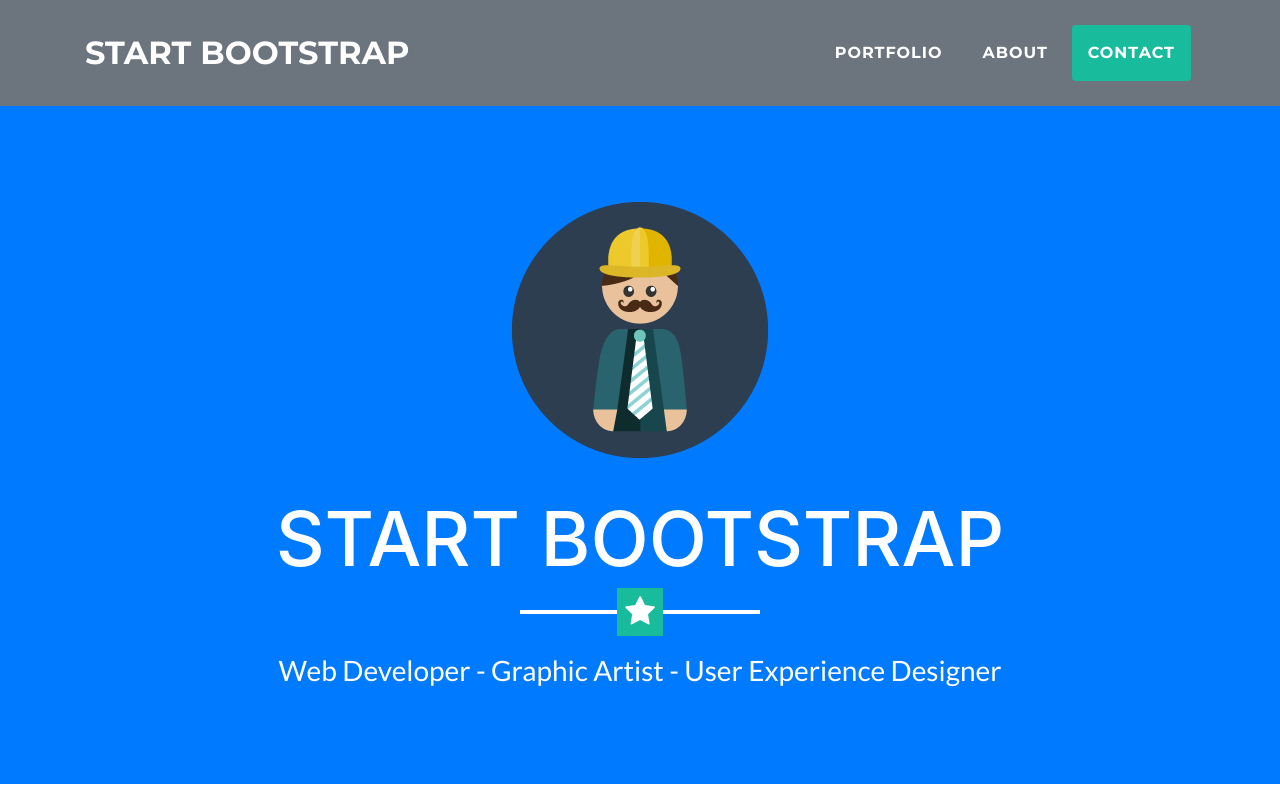
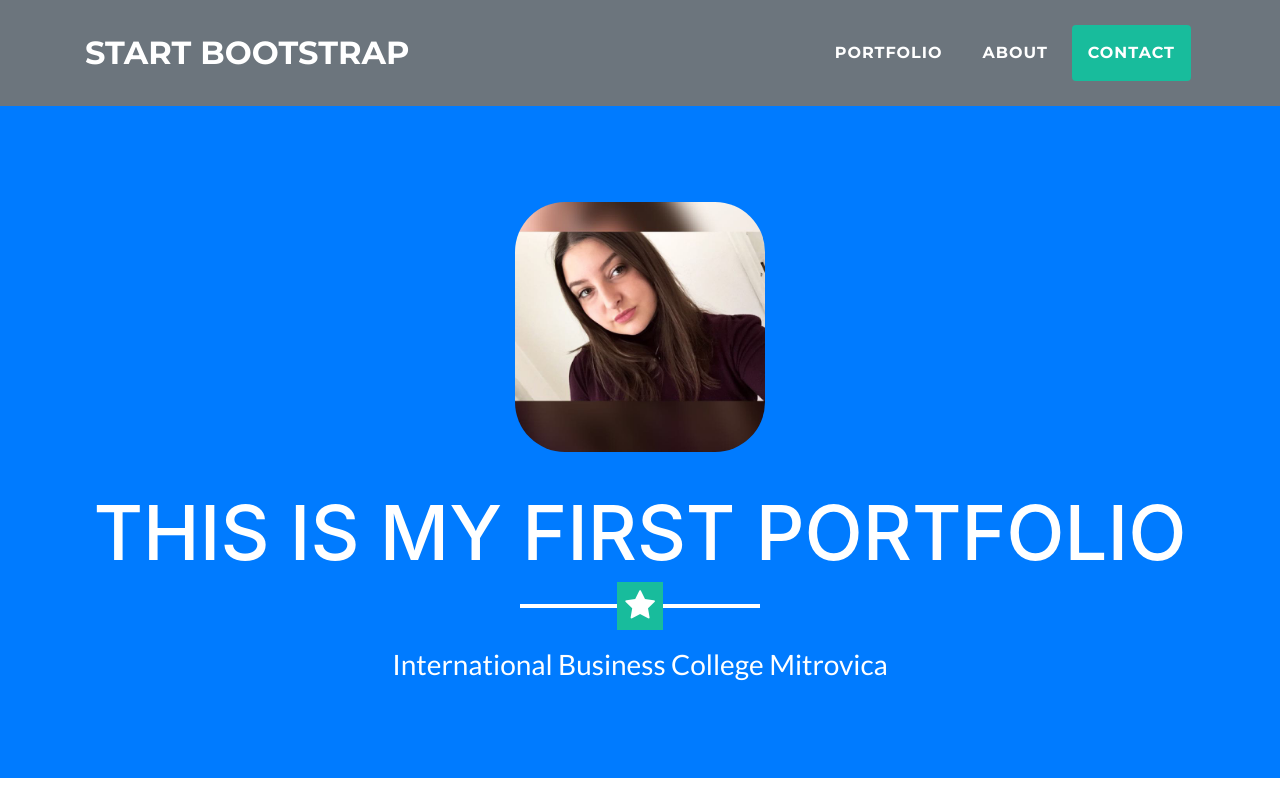
Before and after one commit to EsraKursumlija/mybio, a website with bundled scripts: page index.html in a window 1280 px wide. Shown: the top 800 px of the page. Built offline with nearby package versions, Linux system fonts and the light colour scheme.

Commit message:
Portfolio

```diff
--- a/index.html
+++ b/index.html
@@ -8,7 +8,7 @@
     <meta name="description" content="">
     <meta name="author" content="">
 
-    <title>Freelancer - Start Bootstrap Theme</title>
+    <title>Esra's bio</title>
 
     <!-- Bootstrap core CSS -->
     <link href="vendor/bootstrap/css/bootstrap.min.css" rel="stylesheet">
@@ -55,10 +55,10 @@
     <!-- Header -->
     <header class="masthead bg-primary text-white text-center">
       <div class="container">
-        <img class="img-fluid mb-5 d-block mx-auto" src="img/profile.png" alt="">
-        <h1 class="text-uppercase mb-0">Start Bootstrap</h1>
+        <img class="img-fluid mb-5 d-block mx-auto" src="img/Esra.jpg" style="width: 250px; height: 250px; border-radius: 20%;" alt="photo">
+        <h1 class="text-uppercase mb-0">This is my first Portfolio</h1>
         <hr class="star-light">
-        <h2 class="font-weight-light mb-0">Web Developer - Graphic Artist - User Experience Designer</h2>
+        <h2 class="font-weight-light mb-0">International Business College Mitrovica</h2>
       </div>
     </header>
 
```
Also changed, not shown: img/Esra.jpg (added).
